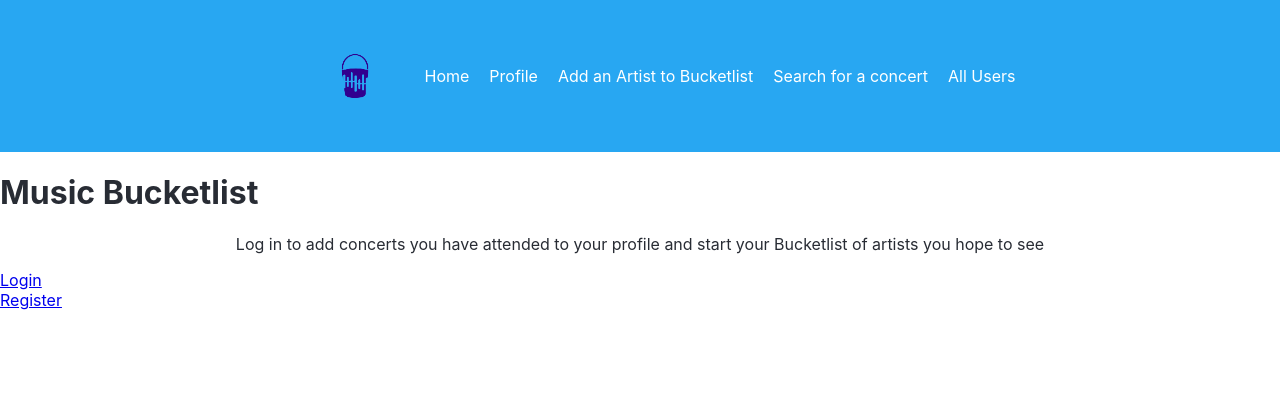
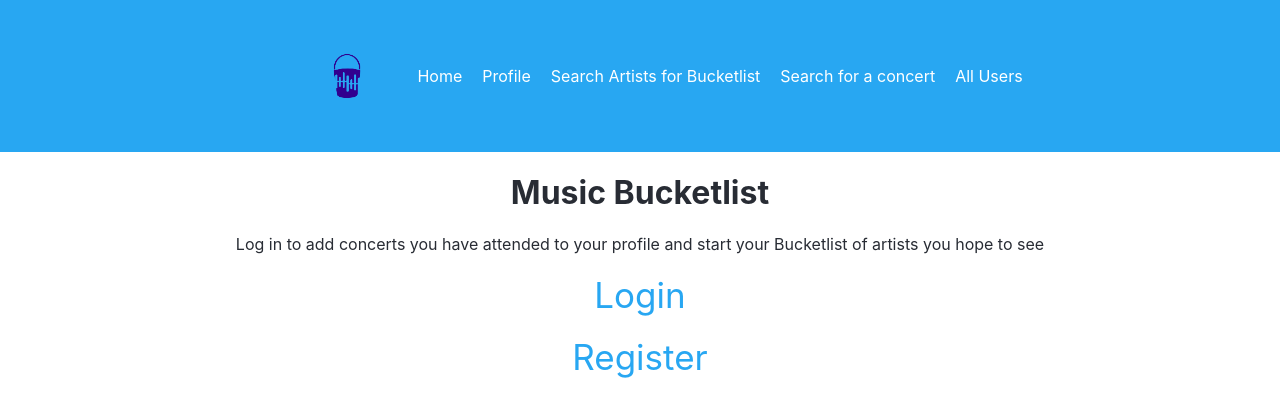
Before and after one commit to thejacobian/project-3-react, a React (Create React App) app: page / in a window 1280 px wide. Shown: the top 416 px of the page. Built offline with nearby package versions, Linux system fonts and the light colour scheme.

Commit message:
styled home page

```diff
--- a/src/App.css
+++ b/src/App.css
@@ -5,9 +5,7 @@
 
 }
 
-.home img {
-  height: 250px;
-}
+
 
 li {
    list-style: none;
@@ -77,7 +75,30 @@ header img {
   margin-bottom: 10px;
 }
 
+.home h1 {
+  text-align:center;
+}
 
 .home p {
   text-align: center;
 }
+
+.home img {
+  height: 250px;
+}
+
+.home a {
+  color: #28A7F2;
+  text-decoration: none;
+}
+
+.home a:hover {
+  color: #5FC7FD;
+}
+
+.home span {
+  margin: 20px;
+  font-size: 35px;
+  display: flex;
+  justify-content: center;
+}
--- a/src/Header/index.js
+++ b/src/Header/index.js
@@ -10,7 +10,7 @@ const Header = () => {
 				<li><img src={logo}/></li>
 				<li><Link to='/'>Home</Link></li>
 				<li><Link to='/user'>Profile</Link></li>
-				<li><Link to='/user/search/'>Add an Artist to Bucketlist</Link></li>
+				<li><Link to='/user/search/'>Search Artists for Bucketlist</Link></li>
 				<li><Link to='/concert/search/setlist'>Search for a concert</Link></li>
 				<li><Link to='/user/allUsers'>All Users</Link></li>
 			</ul>
--- a/src/Home/index.js
+++ b/src/Home/index.js
@@ -8,8 +8,8 @@ class Home extends Component{
 			<div className="home">
 				<h1>Music Bucketlist</h1>
 				<p>Log in to add concerts you have attended to your profile and start your Bucketlist of artists you hope to see</p>
-				<li><Link to='/auth/login'>Login</Link></li>
-				<li><Link to='/auth/register'>Register</Link></li>
+				<span><Link to='/auth/login'>Login</Link></span>
+				<span><Link to='/auth/register'>Register</Link></span>
 			</div>
 		)
 	}
```
